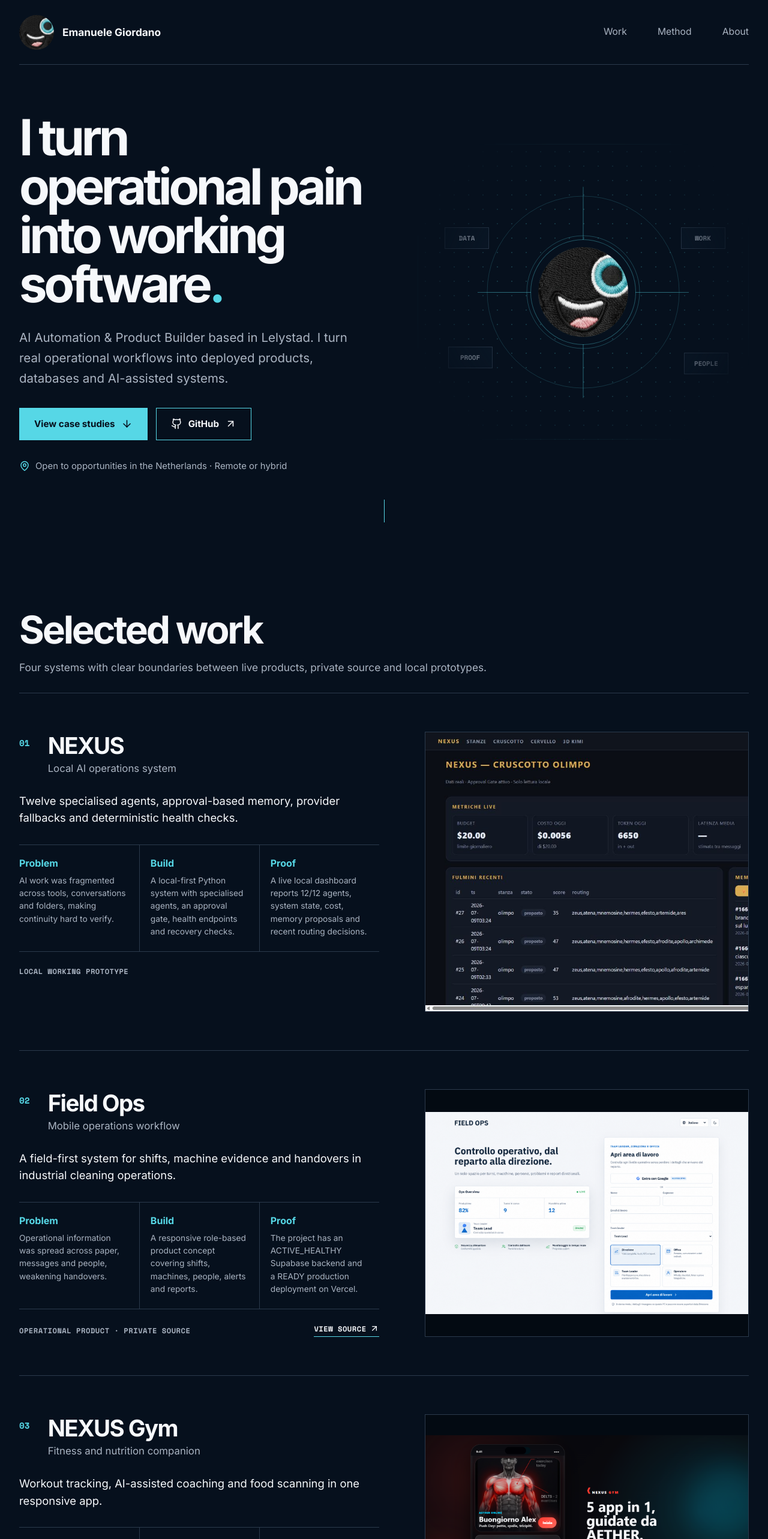
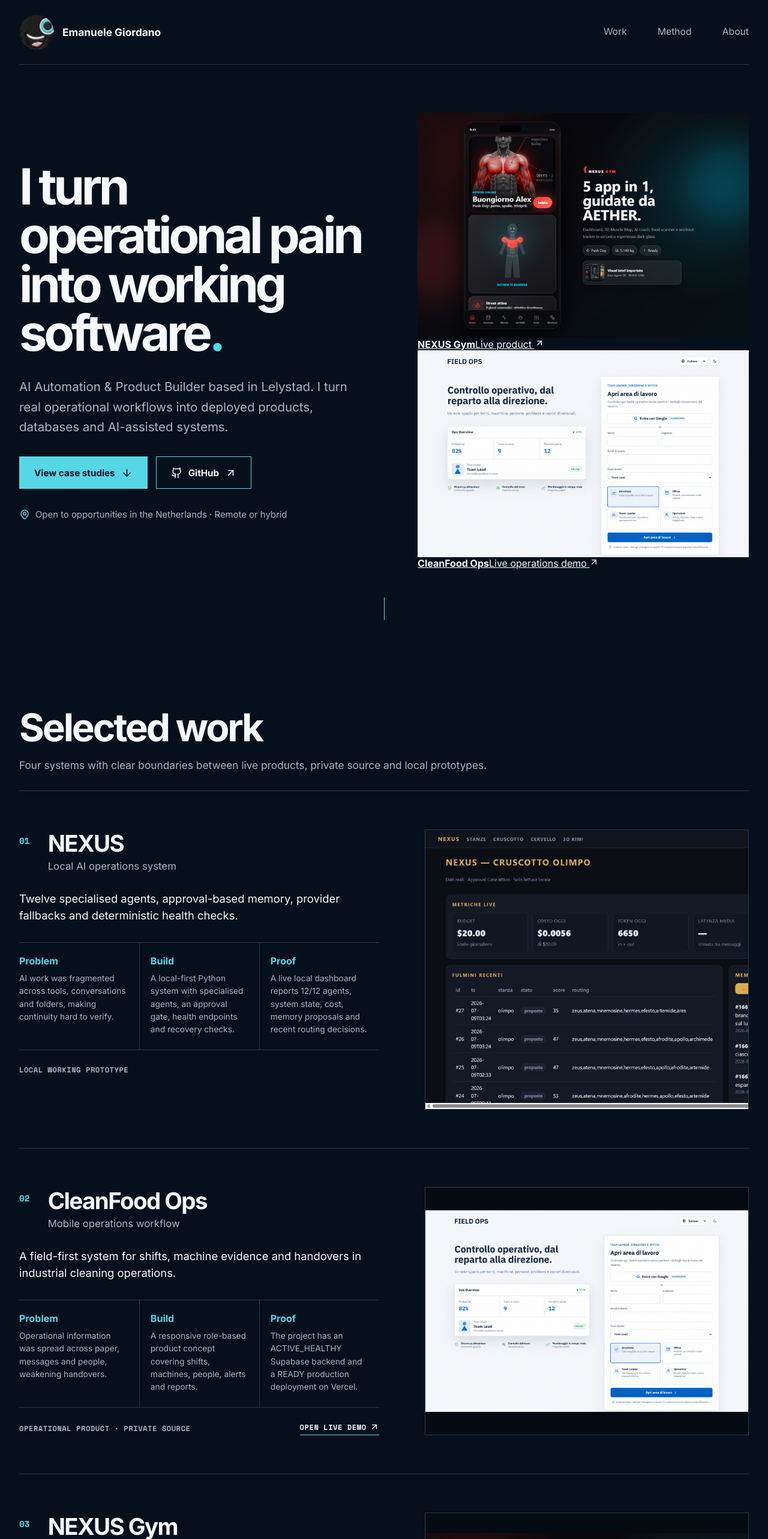
Before and after one commit to polyglottentacle/portfolio-emanuele, a React (Vite) app: page / in a window 1280 px wide. Shown: the top 2566 px of the page at 60% size. Built offline with nearby package versions, Linux system fonts and the light colour scheme.

Commit message:
style: replace abstract hero with product previews

```diff
--- a/src/App.jsx
+++ b/src/App.jsx
@@ -15,7 +15,7 @@
   },
   {
     number: '02',
-    name: 'Field Ops',
+    name: 'CleanFood Ops',
     subtitle: 'Mobile operations workflow',
     summary: 'A field-first system for shifts, machine evidence and handovers in industrial cleaning operations.',
     problem: 'Operational information was spread across paper, messages and people, weakening handovers.',
@@ -25,6 +25,7 @@
     imageAlt: 'Anonymised responsive field-operations work-area access screen',
     status: 'Operational product · private source',
     href: 'https://cleanfood-ops-source-gzp67vyti-polyglottentacles-projects.vercel.app',
+    linkLabel: 'Open live demo',
   },
   {
     number: '03',
@@ -38,6 +39,7 @@
     imageAlt: 'NEXUS Gym desktop presentation with mobile workout interface',
     status: 'Working product · private source',
     href: 'https://nexus-gym-lgs3ytq0m-polyglottentacles-projects.vercel.app',
+    linkLabel: 'Open live demo',
   },
   {
     number: '04',
@@ -51,6 +53,7 @@
     imageAlt: 'Friendly Dioniso character holding a sandwich and grapes',
     status: 'Public source',
     href: 'https://github.com/polyglottentacle/Dioniso-panini-ia',
+    linkLabel: 'View GitHub project',
   },
 ]
 
@@ -82,7 +85,7 @@
         </dl>
         <div className="project-meta">
           <span>{project.status}</span>
-          {project.href && <a href={project.href} target="_blank" rel="noreferrer">View source <ArrowUpRight aria-hidden="true" size={16} /></a>}
+          {project.href && <a href={project.href} target="_blank" rel="noreferrer">{project.linkLabel || 'View project'} <ArrowUpRight aria-hidden="true" size={16} /></a>}
         </div>
       </div>
       <figure className="project-visual"><img src={project.image} alt={project.imageAlt} loading="lazy" /></figure>
@@ -109,10 +112,15 @@
             </div>
             <div className="availability"><MapPin aria-hidden="true" size={18} />Open to opportunities in the Netherlands · Remote or hybrid</div>
           </div>
-          <div className="system-map" aria-label="Visual map connecting real operations, data, automation and people">
-            <div className="map-line map-line-one" /><div className="map-line map-line-two" />
-            <div className="map-node node-data">DATA</div><div className="map-node node-work">WORK</div>
-            <div className="map-node node-proof">PROOF</div><div className="map-node node-people">PEOPLE</div><BrandMark />
+          <div className="hero-showcase" aria-label="Preview of deployed work">
+            <a className="hero-preview hero-preview-main" href="https://nexus-gym-lgs3ytq0m-polyglottentacles-projects.vercel.app" target="_blank" rel="noreferrer">
+              <img src="/nexus-gym.png" alt="NEXUS Gym product shown on desktop and mobile" />
+              <span><strong>NEXUS Gym</strong>Live product <ArrowUpRight aria-hidden="true" size={16} /></span>
+            </a>
+            <a className="hero-preview hero-preview-secondary" href="https://cleanfood-ops-source-gzp67vyti-polyglottentacles-projects.vercel.app" target="_blank" rel="noreferrer">
+              <img src="/cleanfood-ops.png" alt="CleanFood Ops role-based work interface" />
+              <span><strong>CleanFood Ops</strong>Live operations demo <ArrowUpRight aria-hidden="true" size={16} /></span>
+            </a>
           </div>
         </section>
 
@@ -120,7 +128,7 @@
           <div className="section-heading"><h2 id="work-title">Selected work</h2><p>Four systems with clear boundaries between live products, private source and local prototypes.</p></div>
           <div className="project-list">{projects.map((project) => <Project key={project.name} project={project} />)}</div>
           <p className="stack-line">React · TypeScript · Python · Supabase / PostgreSQL · Vercel · GitHub Actions · AI-assisted delivery</p>
-          <p className="stack-line">Verified footprint: 14 accessible repositories · 10 Vercel projects · 2 ACTIVE_HEALTHY Supabase projects</p>
+          <p className="stack-line">Live demos open in the browser. Private client data and source stay protected.</p>
         </section>
 
         <section className="method-section" id="method" aria-labelledby="method-title">
```
